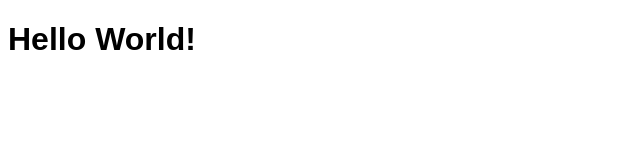
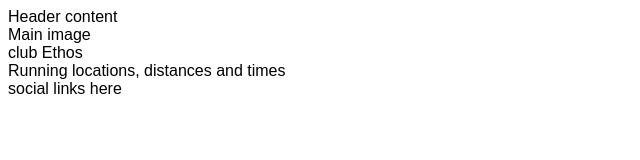
Before and after one commit to thenriq/love-running, a plain HTML site: page index.html in a window 1280 px wide. Shown: the whole page, without its empty margins (0-640 px from the left). Drawn offline with Linux system fonts and the light colour scheme.

Commit message:
Add core structure for home page

```diff
--- a/index.html
+++ b/index.html
@@ -11,6 +11,18 @@
     <title>Love Running</title>
 </head>
 <body>
-    <h1>Hello World!</h1>
+    <header>Header content</header>
+    <section>
+        Main image
+    </section>
+    <section>
+        club Ethos
+    </section>
+    <section>
+        Running locations, distances and times
+    </section>
+    <footer>
+        social links here
+    </footer>
 </body>
 </html>
```
